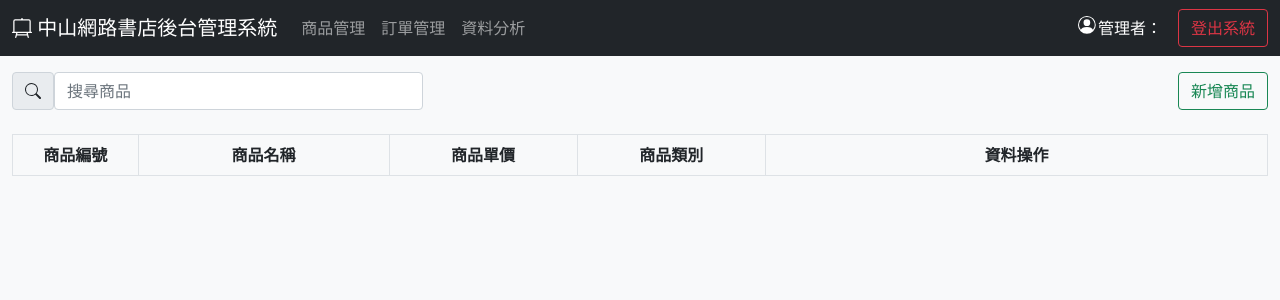
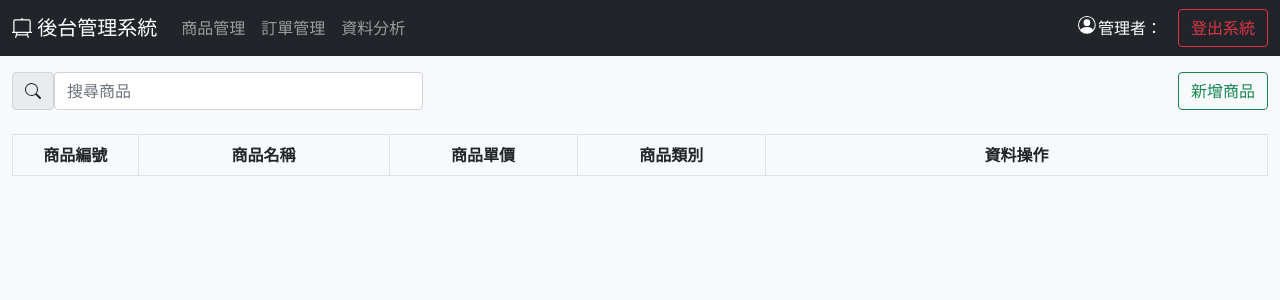
Before and after one commit to 02071819/DB_Project1, a Flask app: page /backstage/add in a window 1280 px wide. Shown: the top 300 px of the page. Run offline with Flask 2, Linux system fonts and the light colour scheme; lists and menus that the app fills with data are empty; some libraries are stand-ins or nearby versions.

Commit message:
Update backstage.html

```diff
--- a/backstage/templates/backstage.html
+++ b/backstage/templates/backstage.html
@@ -44,7 +44,7 @@
             <svg xmlns="http://www.w3.org/2000/svg" width="20" height="20" fill="white" class="bi bi-easel2" viewBox="0 0 16 16">
                 <path fill-rule="evenodd" d="M8 0a.5.5 0 0 1 .447.276L8.81 1h4.69A1.5 1.5 0 0 1 15 2.5V11h.5a.5.5 0 0 1 0 1h-2.86l.845 3.379a.5.5 0 0 1-.97.242L12.11 14H3.89l-.405 1.621a.5.5 0 0 1-.97-.242L3.36 12H.5a.5.5 0 0 1 0-1H1V2.5A1.5 1.5 0 0 1 2.5 1h4.691l.362-.724A.5.5 0 0 1 8 0ZM2 11h12V2.5a.5.5 0 0 0-.5-.5h-11a.5.5 0 0 0-.5.5V11Zm9.61 1H4.39l-.25 1h7.72l-.25-1Z"/>
             </svg>
-            <a class="navbar-brand" href="#">&nbsp;中山網路書店後台管理系統</a>
+            <a class="navbar-brand" href="#">&nbsp;後台管理系統</a>
             <button class="navbar-toggler" type="button" data-bs-toggle="collapse" data-bs-target="#navbarCollapse" aria-controls="navbarCollapse" aria-expanded="false" aria-label="Toggle navigation">
                 <span class="navbar-toggler-icon"></span>
             </button>
```
